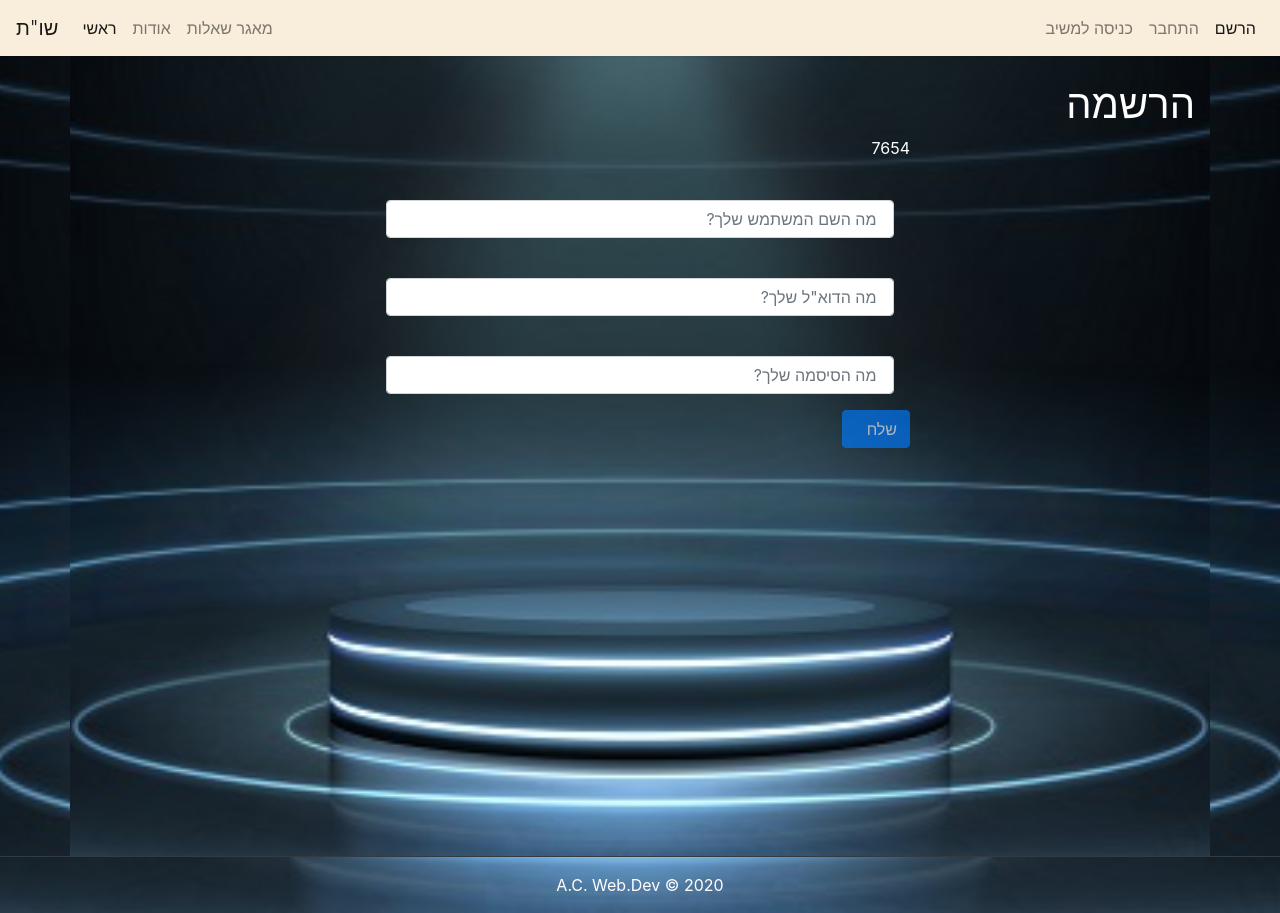
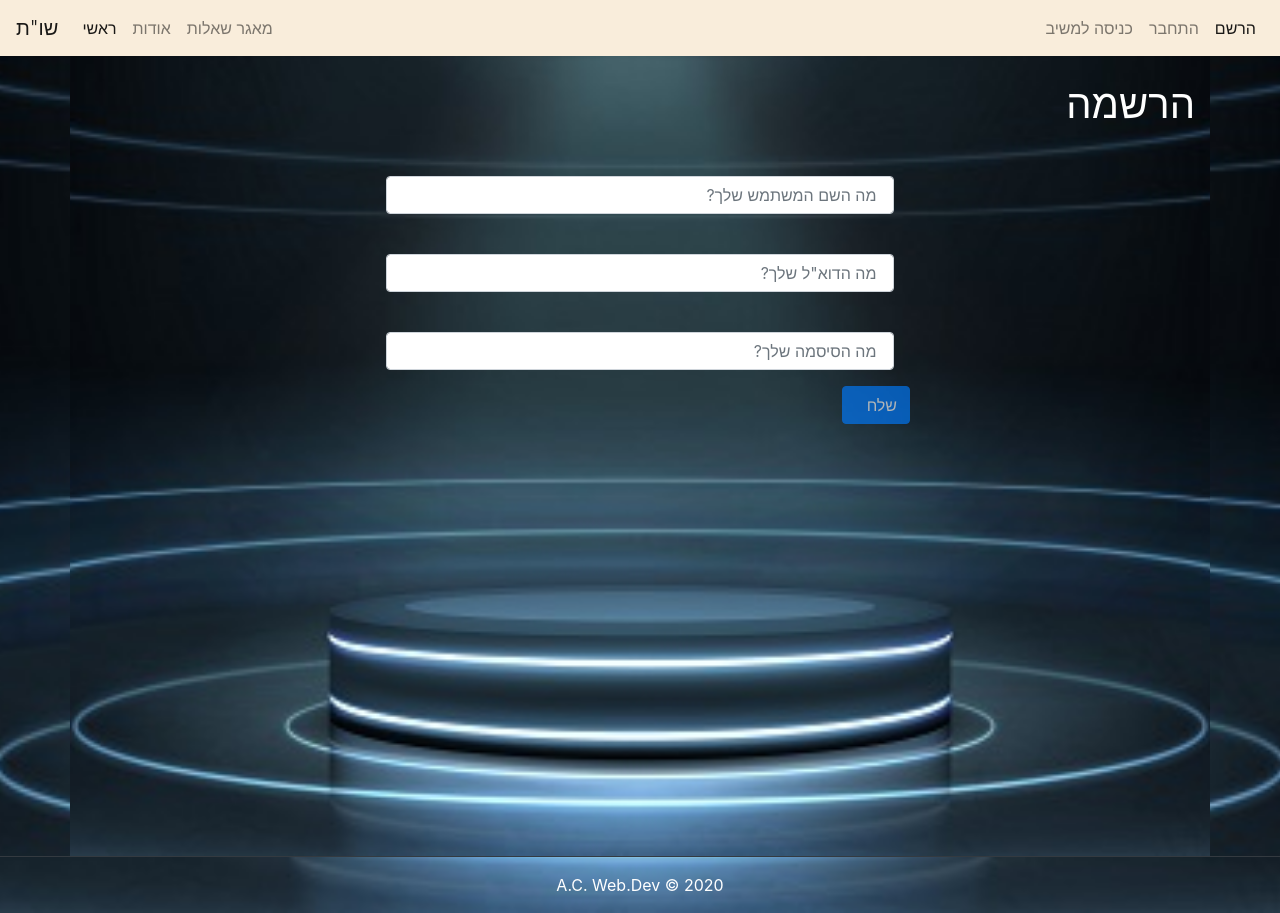
Before and after one commit to arielch242/askTheRabbi, a React (Create React App) app in the folder client/: page /signup in a window 1280 px wide. Built offline with nearby package versions, Linux system fonts and the light colour scheme.

Commit message:
debug #1

```diff
--- a/client/src/components/signup.jsx
+++ b/client/src/components/signup.jsx
@@ -25,11 +25,12 @@ class Signup extends Form {
       };
 
       async doSubmit(){
+
           const {history} = this.props;
           const data = {...this.state.data,biz:false};
+          console.log('api UrL ****', apiUrl,'   data ****',data);
           try{
           await http.post(`${apiUrl}/users`,data);
-          console.log('api UrL ****', apiUrl,'   data ****',data);
           toast('נפתח חשבון חדש');
           history.replace("/signin");
           } catch (error){
@@ -50,7 +51,7 @@ class Signup extends Form {
             <div className="container min-vh-100 bg-img text-white text-right">
             <PageHeader titleText="הרשמה"/>
                 <div className="row">
-                    <div className="col-lg-6 mx-auto text-right">7654
+                    <div className="col-lg-6 mx-auto text-right">
                         <form onSubmit={this.handleSubmit}>
                             {this.renderInput('name','שם המשתמש',"name")}
                             {this.renderInput('email','דוא"ל',"email")}
```
